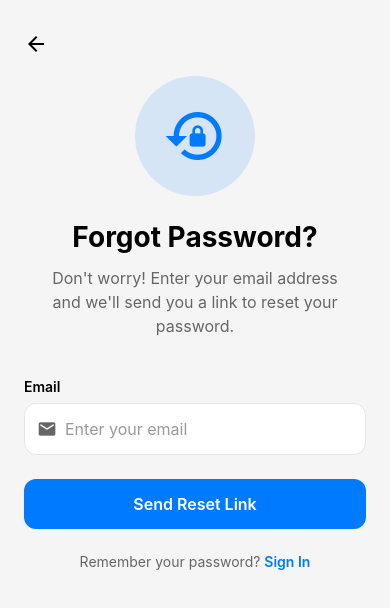
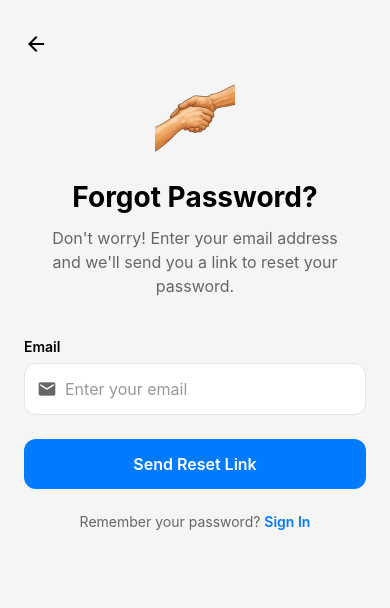
Before and after one commit to iAaquibjawed/donatesomething, a React Native app: screen /ForgotPassword in a window 390 px wide. Shown: the top 608 px of the page. Built offline with nearby package versions, Linux system fonts and the light colour scheme.

Commit message:
attached the logo

```diff
--- /dev/null
+++ b/src/components/Logo.tsx
@@ -0,0 +1,44 @@
+import React from 'react';
+import {Image, StyleSheet, View, ImageSourcePropType} from 'react-native';
+
+interface LogoProps {
+  size?: number;
+  style?: any;
+}
+
+const Logo: React.FC<LogoProps> = ({size = 120, style}) => {
+  // Try to load the logo from assets, fallback to a placeholder if not found
+  let logoSource: ImageSourcePropType;
+
+  try {
+    // Try to require the logo image
+    logoSource = require('../assets/images/logo.png');
+  } catch (error) {
+    // If logo doesn't exist, use a placeholder or return null
+    console.warn('Logo image not found. Please add logo.png to src/assets/images/');
+    return null;
+  }
+
+  return (
+    <View style={[styles.container, style]}>
+      <Image
+        source={logoSource}
+        style={[styles.logo, {width: size, height: size}]}
+        resizeMode="contain"
+      />
+    </View>
+  );
+};
+
+const styles = StyleSheet.create({
+  container: {
+    alignItems: 'center',
+    justifyContent: 'center',
+  },
+  logo: {
+    width: 120,
+    height: 120,
+  },
+});
+
+export default Logo;
--- a/src/screens/auth/ForgotPasswordScreen.tsx
+++ b/src/screens/auth/ForgotPasswordScreen.tsx
@@ -15,6 +15,7 @@ import {
 import {useSafeAreaInsets} from 'react-native-safe-area-context';
 import Icon from 'react-native-vector-icons/MaterialIcons';
 import {useTheme} from '../../context/ThemeContext';
+import Logo from '../../components/Logo';
 
 interface ForgotPasswordScreenProps {
   navigation: any;
@@ -74,9 +75,7 @@ const ForgotPasswordScreen: React.FC<ForgotPasswordScreenProps> = ({
               style={styles.backButton}>
               <Icon name="arrow-back" size={24} color={colors.text} />
             </TouchableOpacity>
-            <View style={[styles.iconContainer, {backgroundColor: colors.primary + '20'}]}>
-              <Icon name="lock-reset" size={64} color={colors.primary} />
-            </View>
+            <Logo size={80} style={styles.logoContainer} />
             <Text style={[styles.title, {color: colors.text}]}>Forgot Password?</Text>
             <Text style={[styles.subtitle, {color: colors.textSecondary}]}>
               Don't worry! Enter your email address and we'll send you a link to
@@ -149,12 +148,7 @@ const styles = StyleSheet.create({
     alignSelf: 'flex-start',
     marginBottom: 20,
   },
-  iconContainer: {
-    width: 120,
-    height: 120,
-    borderRadius: 60,
-    justifyContent: 'center',
-    alignItems: 'center',
+  logoContainer: {
     marginBottom: 24,
   },
   title: {
--- a/src/screens/auth/LoginScreen.tsx
+++ b/src/screens/auth/LoginScreen.tsx
@@ -15,6 +15,7 @@ import {
 import {useSafeAreaInsets} from 'react-native-safe-area-context';
 import Icon from 'react-native-vector-icons/MaterialIcons';
 import {useTheme} from '../../context/ThemeContext';
+import Logo from '../../components/Logo';
 
 interface LoginScreenProps {
   navigation: any;
@@ -68,6 +69,7 @@ const LoginScreen: React.FC<LoginScreenProps> = ({navigation}) => {
           contentContainerStyle={styles.scrollContent}
           keyboardShouldPersistTaps="handled">
           <View style={styles.header}>
+            <Logo size={100} style={styles.logoContainer} />
             <Text style={[styles.title, {color: colors.text}]}>Welcome Back</Text>
             <Text style={[styles.subtitle, {color: colors.textSecondary}]}>Sign in to continue</Text>
           </View>
@@ -173,6 +175,10 @@ const styles = StyleSheet.create({
   },
   header: {
     marginBottom: 40,
+    alignItems: 'center',
+  },
+  logoContainer: {
+    marginBottom: 24,
   },
   title: {
     fontSize: 32,
--- a/src/screens/auth/SignupScreen.tsx
+++ b/src/screens/auth/SignupScreen.tsx
@@ -15,6 +15,7 @@ import {
 import {useSafeAreaInsets} from 'react-native-safe-area-context';
 import Icon from 'react-native-vector-icons/MaterialIcons';
 import {useTheme} from '../../context/ThemeContext';
+import Logo from '../../components/Logo';
 
 interface SignupScreenProps {
   navigation: any;
@@ -123,6 +124,7 @@ const SignupScreen: React.FC<SignupScreenProps> = ({navigation}) => {
               style={styles.backButton}>
               <Icon name="arrow-back" size={24} color={colors.text} />
             </TouchableOpacity>
+            <Logo size={80} style={styles.logoContainer} />
             <Text style={[styles.title, {color: colors.text}]}>Create Account</Text>
             <Text style={[styles.subtitle, {color: colors.textSecondary}]}>Sign up to get started</Text>
           </View>
@@ -430,8 +432,13 @@ const styles = StyleSheet.create({
   },
   header: {
     marginBottom: 30,
+    alignItems: 'center',
   },
   backButton: {
+    alignSelf: 'flex-start',
+    marginBottom: 16,
+  },
+  logoContainer: {
     marginBottom: 16,
   },
   title: {
```
Also changed, not shown: src/assets/images/README.md (added), src/assets/images/logo.png (added), 20 other files (tests, documents, lock files or other folders).
